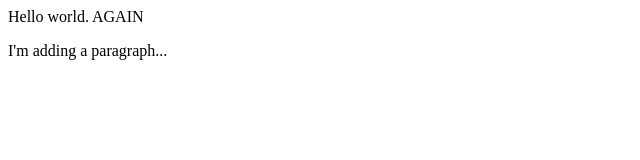
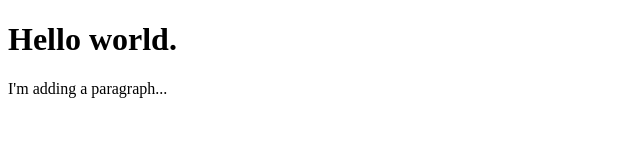
Before and after one commit to SinkerNL/lecture0, a plain HTML site: page index.html in a window 1280 px wide. Shown: the whole page, without its empty margins (0-640 px from the left). Drawn offline with Linux system fonts and the light colour scheme.

Commit message:
Update index.html
Updated the title and the body.

```diff
--- a/index.html
+++ b/index.html
@@ -1,11 +1,11 @@
 <!DOCTYPE html>
 <html>
     <head>
-        <title>My webpage</title>
+        <title>Robert Zaharia Personal Website</title>
     </head>
 
     <body>
-        Hello world. AGAIN
+        <h1>Hello world.</h1>
         <p>I'm adding a paragraph...</p>
     </body>
 </html>
```
